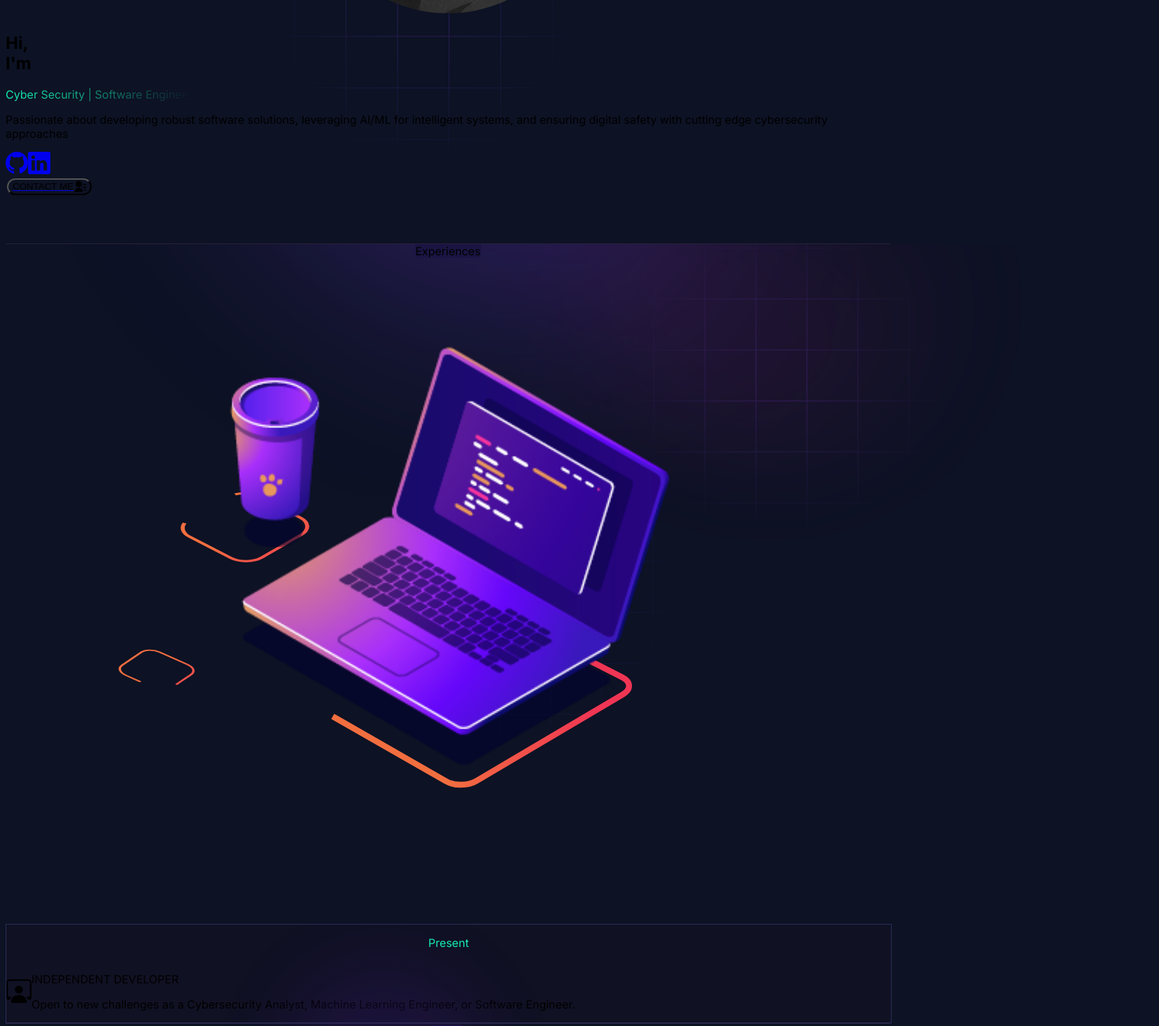
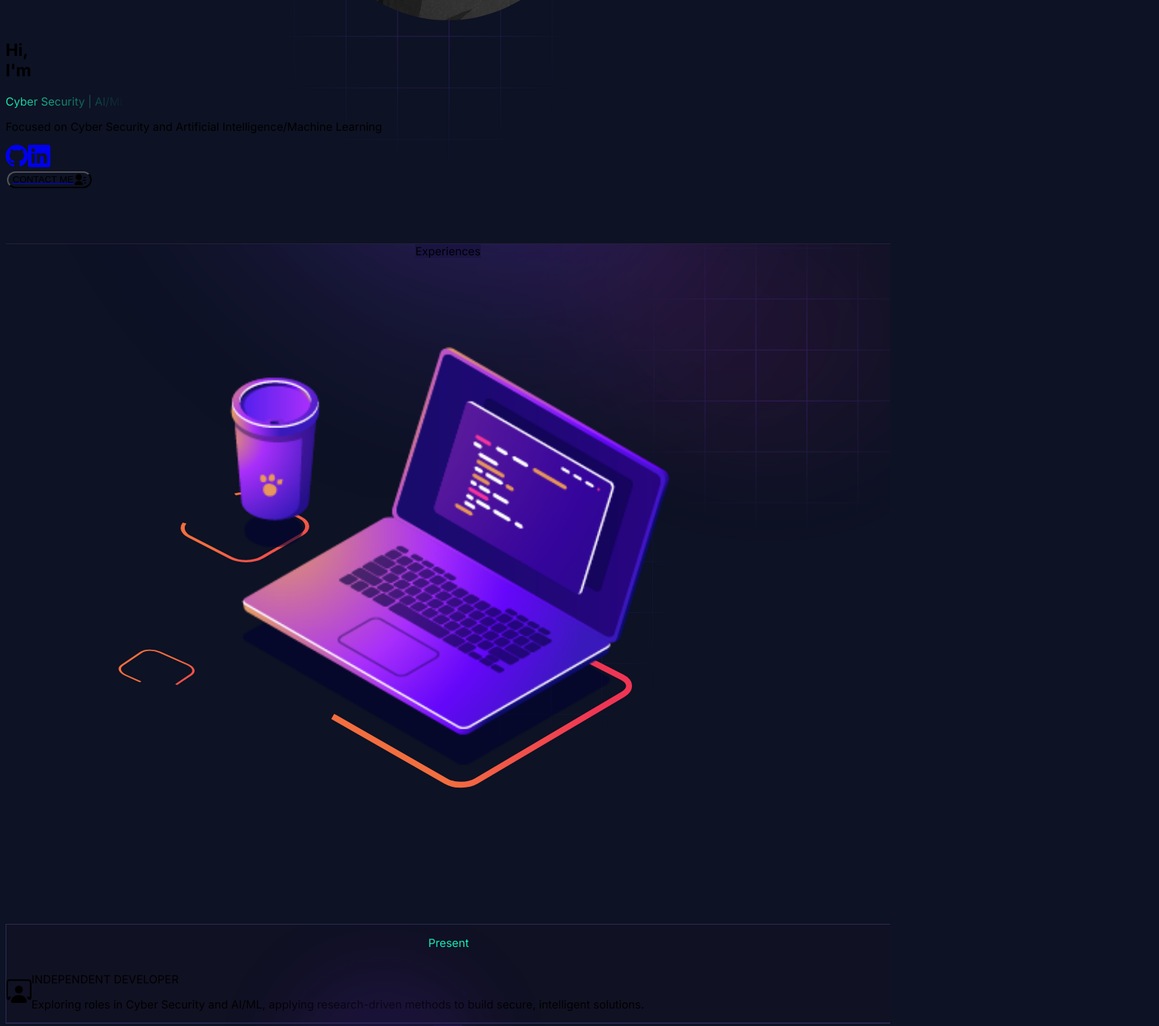
Before and after one commit to Aadil29/ProjectPortfolio, a Next.js app: page / in a window 1280 px wide. Shown: the part 480-1947 px from the top of the page at 70% size, 1656 px wide, since content can reach past the window. Built offline with nearby package versions, Linux system fonts and the light colour scheme.

Commit message:
Update hero section and personal data for AI/ML focus
Revised the hero section description and experience data to emphasize a focus on Cyber Security and AI/ML. Updated personal designation and company description to reflect this shift. Added overflow-x: hidden to global styles for improved layout.

```diff
--- a/app/components/homepage/hero-section/index.jsx
+++ b/app/components/homepage/hero-section/index.jsx
@@ -45,9 +45,8 @@ function HeroSection() {
             <div className="space-y-4 max-w-2xl">
               {/* Brief Description */}
               <p className="text-gray-200 text-base md:text-lg leading-relaxed font-light">
-                Passionate about developing robust software solutions,
-                leveraging AI/ML for intelligent systems, and ensuring digital
-                safety with cutting edge cybersecurity approaches
+                Focused on Cyber Security and Artificial Intelligence/Machine
+                Learning
               </p>
             </div>
 
--- a/app/css/globals.scss
+++ b/app/css/globals.scss
@@ -15,6 +15,11 @@
 body {
   color: rgb(var(--foreground-rgb));
   background-color: #0d1224;
+}
+
+html,
+body {
+  overflow-x: hidden;
 }
 
 #sticky-card-1 {
--- a/utils/data/experience.js
+++ b/utils/data/experience.js
@@ -3,7 +3,7 @@ export const experiences = [
     id: 1,
     title: "Independent Developer",
     company:
-      "Open to new challenges as a Cybersecurity Analyst, Machine Learning Engineer, or Software Engineer.",
+      "Exploring roles in Cyber Security and AI/ML, applying research-driven methods to build secure, intelligent solutions.",
     duration: "Present",
   },
 ];
--- a/utils/data/personal-data.js
+++ b/utils/data/personal-data.js
@@ -1,7 +1,7 @@
 export const personalData = {
   name: "Aadil Ghani",
   profile: "./profile.png",
-  designation: "Cyber Security | Software Engineer ",
+  designation: "Cyber Security | AI/ML ",
 
   email: "mohammadghani2003@gmail.com",
   github: "https://github.com/Aadil29",
```
